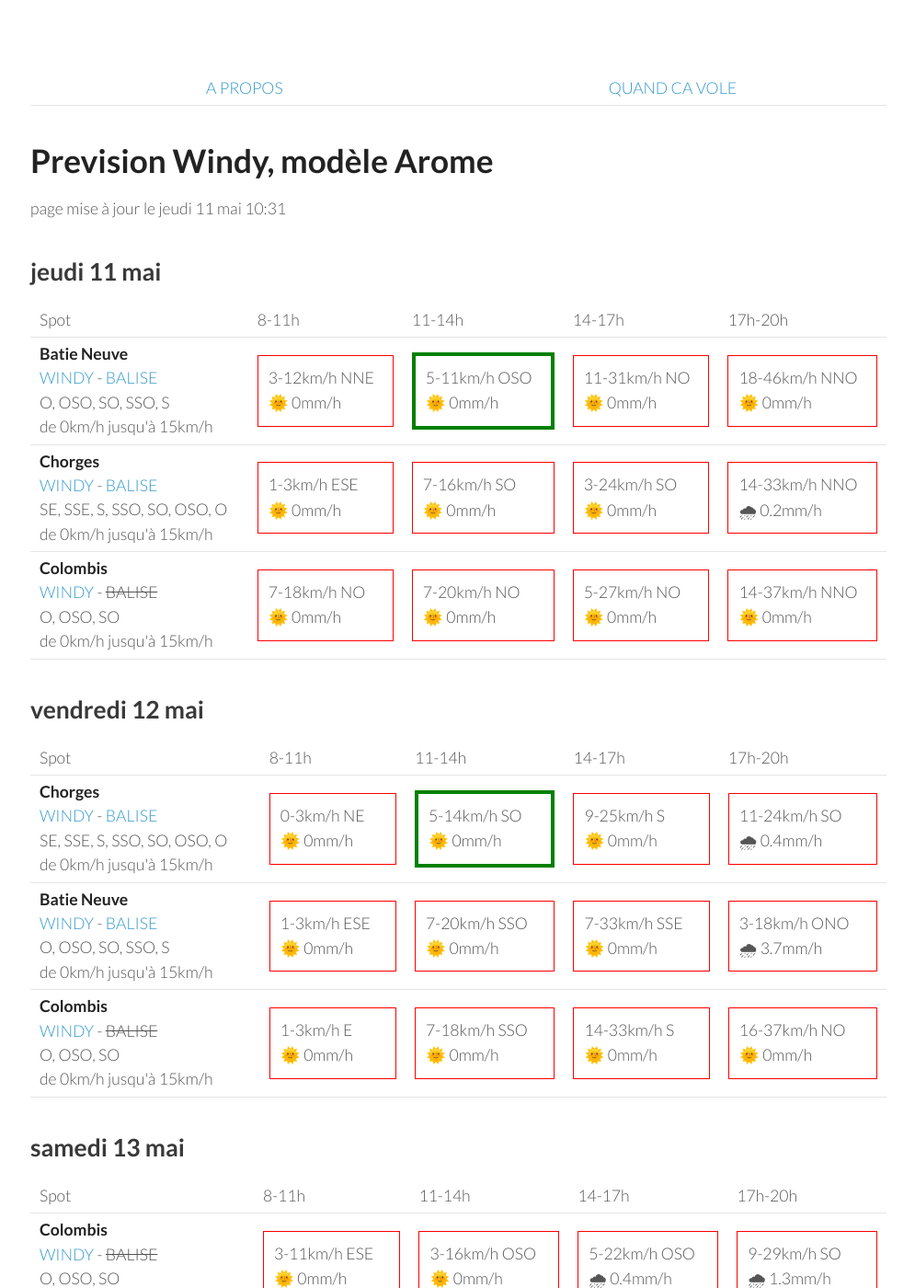
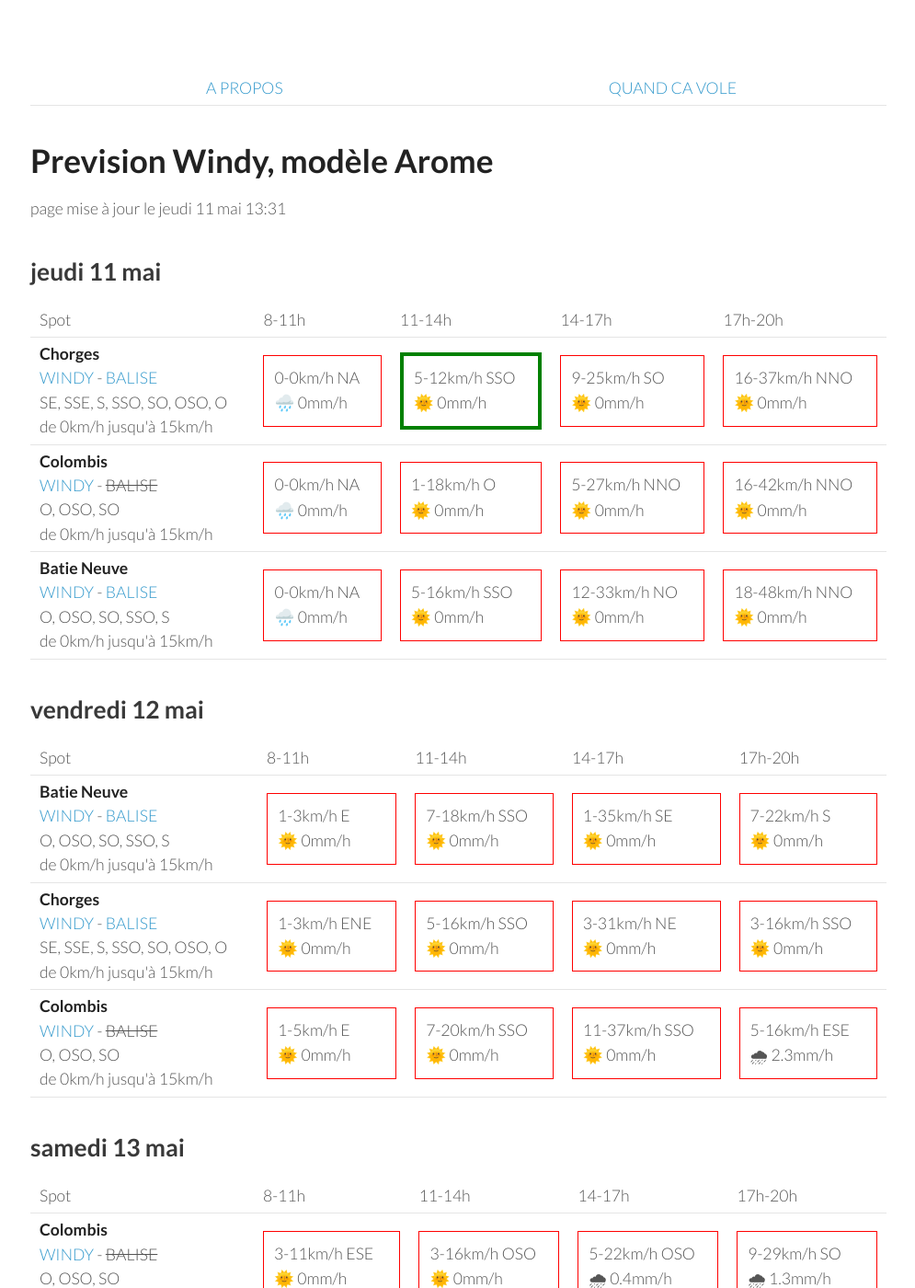
Before and after one commit to parapente-dans-le-nord/parapente-dans-le-nord.github.io, a Jekyll site: the page built from serre_poncon.markdown, in a window 1280 px wide and 1400 px high. Shown: the whole window at 92% size, without its empty margins (25-1020 px from the left). Built offline with Jekyll 4.4.1, drawn with Linux system fonts in a browser that asks for light colours.

Commit message:
update index.markdown

```diff
--- a/serre_poncon.markdown
+++ b/serre_poncon.markdown
@@ -7,7 +7,7 @@ title:  "Tous les spots"
 {: .links}
 
 # Prevision Windy, modèle Arome
-page mise à jour le jeudi 11 mai 10:31
+page mise à jour le jeudi 11 mai 13:31
 
 ## jeudi 11 mai
 
@@ -22,33 +22,30 @@ page mise à jour le jeudi 11 mai 10:31
       <td>17h-20h</td>
     </tr>
 <tr>
-        <td><strong>Batie Neuve</strong><br><a href="https://windy.com/44.584/6.236?44.559,6.262,10,m:eTtagly">WINDY</a> - <span class=""><a href="https://www.openwindmap.org/PP554">BALISE</a> </span><br> <span class="vent-favorable">O, OSO, SO, SSO, S</span><br><span class="force-vent">de 0km/h jusqu'à 15km/h</span> </td>
-
-            <td><div class="not-flyable"><p>3-12km/h NNE</p><p>🌞 0mm/h</p></div></td>
-            <td><div class="flyable"><p>5-11km/h OSO</p><p>🌞 0mm/h</p></div></td>
-            <td><div class="not-flyable"><p>11-31km/h NO</p><p>🌞 0mm/h</p></div></td>
-            <td><div class="not-flyable"><p>18-46km/h NNO</p><p>🌞 0mm/h</p></div></td>
-
-
-    </tr>
-<tr>
         <td><strong>Chorges</strong><br><a href="https://windy.com/44.578/6.280?44.559,6.262,10">WINDY</a> - <span class=""><a href="https://www.openwindmap.org/PP554">BALISE</a> </span><br> <span class="vent-favorable">SE, SSE, S, SSO, SO, OSO, O</span><br><span class="force-vent">de 0km/h jusqu'à 15km/h</span> </td>
 
-            <td><div class="not-flyable"><p>1-3km/h ESE</p><p>🌞 0mm/h</p></div></td>
-            <td><div class="not-flyable"><p>7-16km/h SO</p><p>🌞 0mm/h</p></div></td>
-            <td><div class="not-flyable"><p>3-24km/h SO</p><p>🌞 0mm/h</p></div></td>
-            <td><div class="not-flyable"><p>14-33km/h NNO</p><p>🌧 0.2mm/h</p></div></td>
-
+            <td><div class="not-flyable"><p>0-0km/h NA</p><p>🌧️ 0mm/h</p></div></td>
+            <td><div class="flyable"><p>5-12km/h SSO</p><p>🌞 0mm/h</p></div></td>
+            <td><div class="not-flyable"><p>9-25km/h SO</p><p>🌞 0mm/h</p></div></td>
+            <td><div class="not-flyable"><p>16-37km/h NNO</p><p>🌞 0mm/h</p></div></td>
 
     </tr>
 <tr>
         <td><strong>Colombis</strong><br><a href="https://windy.com/44.494/6.216?44.559,6.262,10">WINDY</a> - <span class="no-balise"> BALISE </span><br> <span class="vent-favorable">O, OSO, SO</span><br><span class="force-vent">de 0km/h jusqu'à 15km/h</span> </td>
 
-            <td><div class="not-flyable"><p>7-18km/h NO</p><p>🌞 0mm/h</p></div></td>
-            <td><div class="not-flyable"><p>7-20km/h NO</p><p>🌞 0mm/h</p></div></td>
-            <td><div class="not-flyable"><p>5-27km/h NO</p><p>🌞 0mm/h</p></div></td>
-            <td><div class="not-flyable"><p>14-37km/h NNO</p><p>🌞 0mm/h</p></div></td>
+            <td><div class="not-flyable"><p>0-0km/h NA</p><p>🌧️ 0mm/h</p></div></td>
+            <td><div class="not-flyable"><p>1-18km/h O</p><p>🌞 0mm/h</p></div></td>
+            <td><div class="not-flyable"><p>5-27km/h NNO</p><p>🌞 0mm/h</p></div></td>
+            <td><div class="not-flyable"><p>16-42km/h NNO</p><p>🌞 0mm/h</p></div></td>
 
+    </tr>
+<tr>
+        <td><strong>Batie Neuve</strong><br><a href="https://windy.com/44.584/6.236?44.559,6.262,10,m:eTtagly">WINDY</a> - <span class=""><a href="https://www.openwindmap.org/PP554">BALISE</a> </span><br> <span class="vent-favorable">O, OSO, SO, SSO, S</span><br><span class="force-vent">de 0km/h jusqu'à 15km/h</span> </td>
+
+            <td><div class="not-flyable"><p>0-0km/h NA</p><p>🌧️ 0mm/h</p></div></td>
+            <td><div class="not-flyable"><p>5-16km/h SSO</p><p>🌞 0mm/h</p></div></td>
+            <td><div class="not-flyable"><p>12-33km/h NO</p><p>🌞 0mm/h</p></div></td>
+            <td><div class="not-flyable"><p>18-48km/h NNO</p><p>🌞 0mm/h</p></div></td>
 
     </tr>
 
@@ -68,32 +65,32 @@ page mise à jour le jeudi 11 mai 10:31
       <td>17h-20h</td>
     </tr>
 <tr>
-        <td><strong>Chorges</strong><br><a href="https://windy.com/44.578/6.280?44.559,6.262,10">WINDY</a> - <span class=""><a href="https://www.openwindmap.org/PP554">BALISE</a> </span><br> <span class="vent-favorable">SE, SSE, S, SSO, SO, OSO, O</span><br><span class="force-vent">de 0km/h jusqu'à 15km/h</span> </td>
+        <td><strong>Batie Neuve</strong><br><a href="https://windy.com/44.584/6.236?44.559,6.262,10,m:eTtagly">WINDY</a> - <span class=""><a href="https://www.openwindmap.org/PP554">BALISE</a> </span><br> <span class="vent-favorable">O, OSO, SO, SSO, S</span><br><span class="force-vent">de 0km/h jusqu'à 15km/h</span> </td>
 
-            <td><div class="not-flyable"><p>0-3km/h NE</p><p>🌞 0mm/h</p></div></td>
-            <td><div class="flyable"><p>5-14km/h SO</p><p>🌞 0mm/h</p></div></td>
-            <td><div class="not-flyable"><p>9-25km/h S</p><p>🌞 0mm/h</p></div></td>
-            <td><div class="not-flyable"><p>11-24km/h SO</p><p>🌧 0.4mm/h</p></div></td>
+            <td><div class="not-flyable"><p>1-3km/h E</p><p>🌞 0mm/h</p></div></td>
+            <td><div class="not-flyable"><p>7-18km/h SSO</p><p>🌞 0mm/h</p></div></td>
+            <td><div class="not-flyable"><p>1-35km/h SE</p><p>🌞 0mm/h</p></div></td>
+            <td><div class="not-flyable"><p>7-22km/h S</p><p>🌞 0mm/h</p></div></td>
 
 
     </tr>
 <tr>
-        <td><strong>Batie Neuve</strong><br><a href="https://windy.com/44.584/6.236?44.559,6.262,10,m:eTtagly">WINDY</a> - <span class=""><a href="https://www.openwindmap.org/PP554">BALISE</a> </span><br> <span class="vent-favorable">O, OSO, SO, SSO, S</span><br><span class="force-vent">de 0km/h jusqu'à 15km/h</span> </td>
+        <td><strong>Chorges</strong><br><a href="https://windy.com/44.578/6.280?44.559,6.262,10">WINDY</a> - <span class=""><a href="https://www.openwindmap.org/PP554">BALISE</a> </span><br> <span class="vent-favorable">SE, SSE, S, SSO, SO, OSO, O</span><br><span class="force-vent">de 0km/h jusqu'à 15km/h</span> </td>
 
-            <td><div class="not-flyable"><p>1-3km/h ESE</p><p>🌞 0mm/h</p></div></td>
-            <td><div class="not-flyable"><p>7-20km/h SSO</p><p>🌞 0mm/h</p></div></td>
-            <td><div class="not-flyable"><p>7-33km/h SSE</p><p>🌞 0mm/h</p></div></td>
-            <td><div class="not-flyable"><p>3-18km/h ONO</p><p>🌧 3.7mm/h</p></div></td>
+            <td><div class="not-flyable"><p>1-3km/h ENE</p><p>🌞 0mm/h</p></div></td>
+            <td><div class="not-flyable"><p>5-16km/h SSO</p><p>🌞 0mm/h</p></div></td>
+            <td><div class="not-flyable"><p>3-31km/h NE</p><p>🌞 0mm/h</p></div></td>
+            <td><div class="not-flyable"><p>3-16km/h SSO</p><p>🌞 0mm/h</p></div></td>
 
 
     </tr>
 <tr>
         <td><strong>Colombis</strong><br><a href="https://windy.com/44.494/6.216?44.559,6.262,10">WINDY</a> - <span class="no-balise"> BALISE </span><br> <span class="vent-favorable">O, OSO, SO</span><br><span class="force-vent">de 0km/h jusqu'à 15km/h</span> </td>
 
-            <td><div class="not-flyable"><p>1-3km/h E</p><p>🌞 0mm/h</p></div></td>
-            <td><div class="not-flyable"><p>7-18km/h SSO</p><p>🌞 0mm/h</p></div></td>
-            <td><div class="not-flyable"><p>14-33km/h S</p><p>🌞 0mm/h</p></div></td>
-            <td><div class="not-flyable"><p>16-37km/h NO</p><p>🌞 0mm/h</p></div></td>
+            <td><div class="not-flyable"><p>1-5km/h E</p><p>🌞 0mm/h</p></div></td>
+            <td><div class="not-flyable"><p>7-20km/h SSO</p><p>🌞 0mm/h</p></div></td>
+            <td><div class="not-flyable"><p>11-37km/h SSO</p><p>🌞 0mm/h</p></div></td>
+            <td><div class="not-flyable"><p>5-16km/h ESE</p><p>🌧 2.3mm/h</p></div></td>
 
 
     </tr>
```
